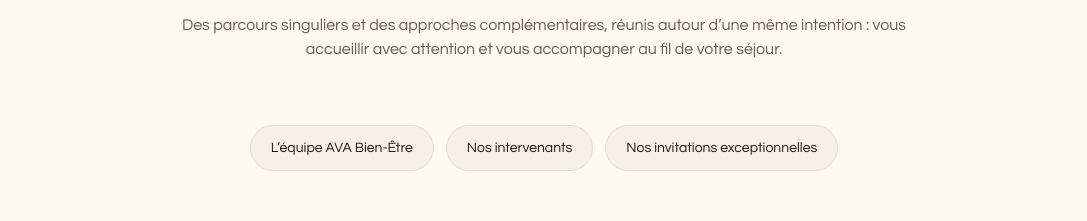
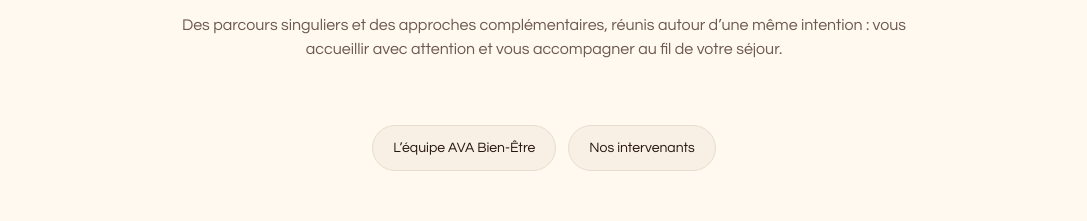
Before and after one commit to stephanemalho/ava-template, a Next.js app: page /notre-equipe in a window 1280 px wide. Shown: the part 960-1181 px from the top of the page, without its empty margins (96-1183 px from the left). Built offline with nearby package versions, Linux system fonts and the light colour scheme; no server answers.

Commit message:
Retire Laïla Del Monte de la page équipe

```diff
--- a/app/notre-equipe/page.tsx
+++ b/app/notre-equipe/page.tsx
@@ -7,7 +7,7 @@ import { Button } from "@/components/ui/button"
 import { LinkButton } from "@/components/link-button"
 import { toAnchorId } from "@/lib/anchor"
 import { siteConfig } from "@/lib/seo-config"
-import { coreTeamMembers, guestSpeakers, exceptionalSpeakers } from "./team-members"
+import { coreTeamMembers, guestSpeakers } from "./team-members"
 
 export const metadata: Metadata = {
     title: "Notre équipe | Ava Bien-Être",
@@ -49,15 +49,6 @@ const memberGroups = [
         members: guestSpeakers,
         accent: "border-l-primary",
         badge: "border-primary/30 bg-primary/10 text-foreground",
-    },
-    {
-        id: "invitations-exceptionnelles",
-        title: "Nos invitations exceptionnelles",
-        label: "Invitée exceptionnelle",
-        description: "Laïla Del Monte nous rejoint ponctuellement, lors de certaines retraites seulement. Sa présence et le contenu de ses interventions sont précisés dans les séjours concernés.",
-        members: exceptionalSpeakers,
-        accent: "border-l-[#927045]",
-        badge: "border-[#927045]/30 bg-[#927045]/10 text-[#765731] dark:text-[#e1c49f]",
     },
 ]
 
--- a/app/notre-equipe/team-members.ts
+++ b/app/notre-equipe/team-members.ts
@@ -149,22 +149,11 @@ Mon intention est de vous offrir un cadre attentif pour explorer vos capacités,
             "Détente et récupération"
         ]
     },
-    {
-        name: "Laila Delmonte",
-        role: "Intervenante exceptionnelle — Spécialiste de la communication animale",
-        image: "/Laila-Delmonte.jpeg",
-        linkedinUrl: "https://www.instagram.com/lailadelmonte/",
-        description:
-            "Laïla Del Monte est une professionnelle et spécialiste de la communication animale : elle a suivi ses études secondaires et universitaires à Paris, jusqu'au niveau d'une Maîtrise en Religions comparées à la Sorbonne. Elle se consacre essentiellement à la communication animale, dont elle est l'une des pionnières en Europe. Elle enseigne son savoir dans plusieurs pays du monde. De nombreux vétérinaires font appel à Laïla Del Monte, mais aussi des éleveurs, des entraîneurs de chevaux, des cavaliers de haut niveau, des comportementalismes, des parcs animaliers, dentistes équins, dresseurs, ostéopathes, éducateurs canin, S.P.A, refuges etc. Laïla nous rejoint à titre exceptionnel, lors de certaines retraites seulement, pour animer des conférences, des discussions et des ateliers. Ces rendez-vous rares seront annoncés dans la présentation des séjours concernés, avec le détail des contenus et des thèmes abordés. L'authenticité de la démarche de Laïla Del Monte fait naître le désir d'entreprendre, à notre tour, ce chemin vers l'animal et, par ce biais, vers nous-même. Nous remercions Laïla pour son engagement et sa présence ponctuelle à nos côtés, qui font de ces rencontres des moments privilégiés.",
-        specialties: ["Communication animale", "Conférences", "Discussions et ateliers"]
-    }
 ];
 
 const guestNames = new Set(["Émilie", "Patricia", "Johan"]);
-const exceptionalNames = new Set(["Laila Delmonte"]);
 
 export const coreTeamMembers = teamMembers.filter(
-    (member) => !guestNames.has(member.name) && !exceptionalNames.has(member.name)
+    (member) => !guestNames.has(member.name)
 );
 export const guestSpeakers = teamMembers.filter((member) => guestNames.has(member.name));
-export const exceptionalSpeakers = teamMembers.filter((member) => exceptionalNames.has(member.name));
```
